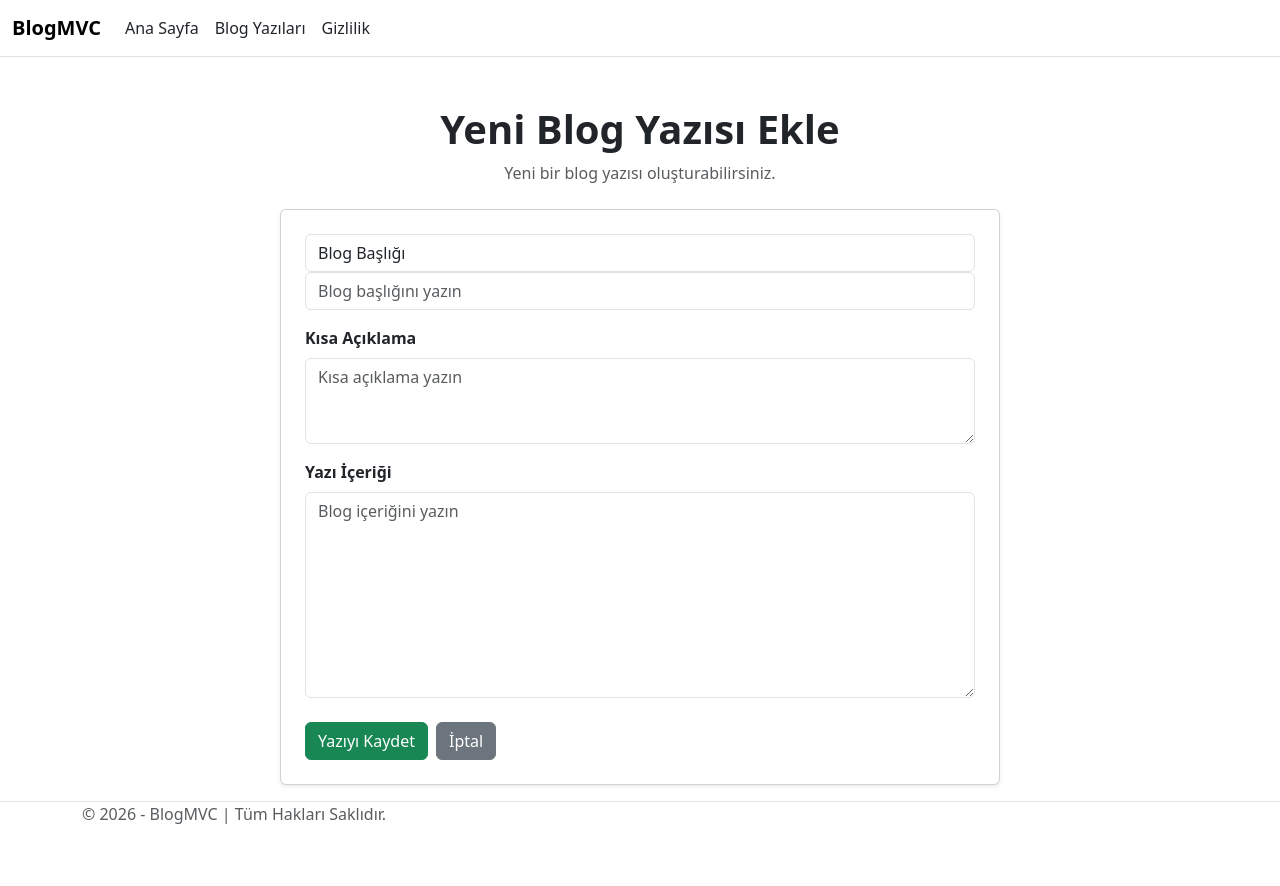
After one commit to WheniuskaOS/BlogMVC, an ASP.NET Core app: template Views/Posts/Create.cshtml in a window 1280 px wide. The commit adds this page. Run offline with ASP.NET Core 8, Linux system fonts and the light colour scheme; the template is opened without the code that fills it, so the values that code supplies are empty.

Commit message:
Add blog post creation feature

```diff
--- /dev/null
+++ b/Views/Posts/Create.cshtml
@@ -0,0 +1,113 @@
+@model BlogMVC.Models.CreatePostViewModel
+
+@{
+    ViewData["Title"] = "Yeni Blog Yazısı Ekle";
+}
+
+<div class="container mt-5">
+
+    <div class="row justify-content-center">
+        <div class="col-md-8">
+
+            <!-- BAŞLIK -->
+            <div class="text-center mb-4">
+                <h1 class="fw-bold">Yeni Blog Yazısı Ekle</h1>
+
+                <p class="text-muted">
+                    Yeni bir blog yazısı oluşturabilirsiniz.
+                </p>
+            </div>
+
+            <!-- FORM KARTI -->
+            <div class="card shadow-sm">
+
+                <div class="card-body p-4">
+
+                    <form asp-controller="Posts"
+                          asp-action="Create"
+                          method="post">
+
+                        <!-- GENEL HATALAR -->
+                        <div asp-validation-summary="ModelOnly"
+                             class="text-danger mb-3">
+                        </div>
+
+                        <!-- BAŞLIK -->
+                        <div class="mb-3">
+                            <label asp-for="Title"
+                                   class="form-control">
+                            </label>
+
+                            <input asp-for="Title"
+                                   class="form-control"
+                                   placeholder="Blog başlığını yazın" />
+
+                            <span asp-validation-for="Title"
+                                  class="text-danger">
+                            </span>
+                        </div>
+
+                        <!-- KISA AÇIKLAMA -->
+                        <div class="mb-3">
+                            <label asp-for="Summary"
+                                   class="form-label fw-bold">
+                            </label>
+
+                            <textarea asp-for="Summary"
+                                      class="form-control"
+                                      rows="3"
+                                      placeholder="Kısa açıklama yazın">
+                            </textarea>
+
+                            <span asp-validation-for="Summary"
+                                  class="text-danger">
+                            </span>
+                        </div>
+
+                        <!-- YAZI İÇERİĞİ -->
+                        <div class="mb-4">
+                            <label asp-for="Content"
+                                   class="form-label fw-bold">
+                            </label>
+
+                            <textarea asp-for="Content"
+                                      class="form-control"
+                                      rows="8"
+                                      placeholder="Blog içeriğini yazın">
+                            </textarea>
+
+                            <span asp-validation-for="Content"
+                                  class="text-danger">
+                            </span>
+                        </div>
+
+                        <!-- BUTONLAR -->
+                        <div class="d-flex gap-2">
+
+                            <button type="submit"
+                                    class="btn btn-success">
+                                Yazıyı Kaydet
+                            </button>
+
+                            <a asp-controller="Posts"
+                               asp-action="Index"
+                               class="btn btn-secondary">
+                                İptal
+                            </a>
+
+                        </div>
+
+                    </form>
+
+                </div>
+
+            </div>
+
+        </div>
+    </div>
+
+</div>
+
+@section Scripts {
+    <partial name="_ValidationScriptsPartial" />
+}
--- a/Views/Posts/Index.cshtml
+++ b/Views/Posts/Index.cshtml
@@ -15,6 +15,12 @@
         <p class="text-muted">
             Yazılım ve teknoloji dünyasından içerikler.
         </p>
+
+        <a asp-controller="Posts"
+           asp-action="Create"
+           class="btn btn-success mt-3">
+            + Yeni Yazı Ekle
+        </a>
     </div>
 
     <!-- BLOG KARTLARI -->
```
Also changed, not shown: Controllers/PostsController.cs (+57 -2 lines), Models/CreatePostViewModel.cs (added, +21 -0 lines), Views/Posts/Details.cshtml (+7 -0 lines).
